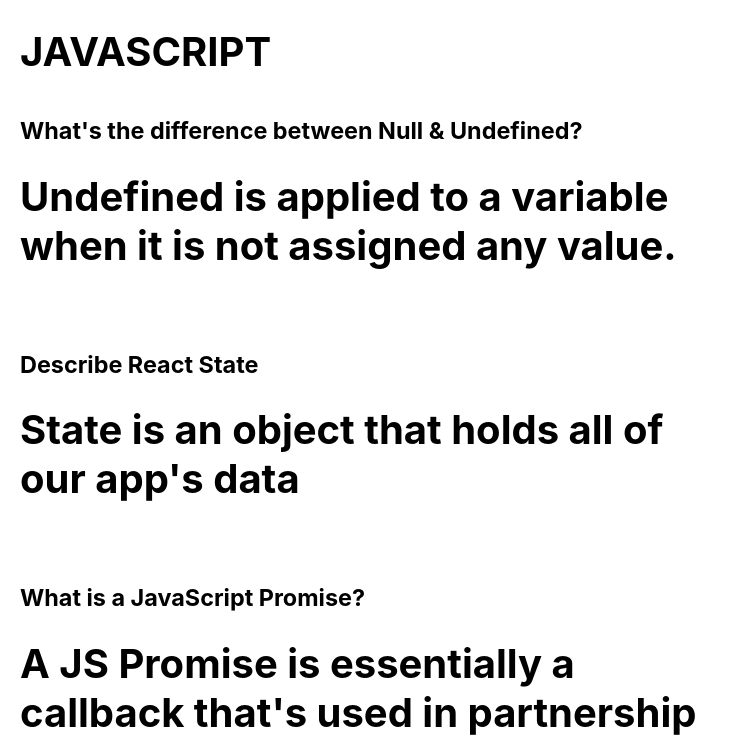
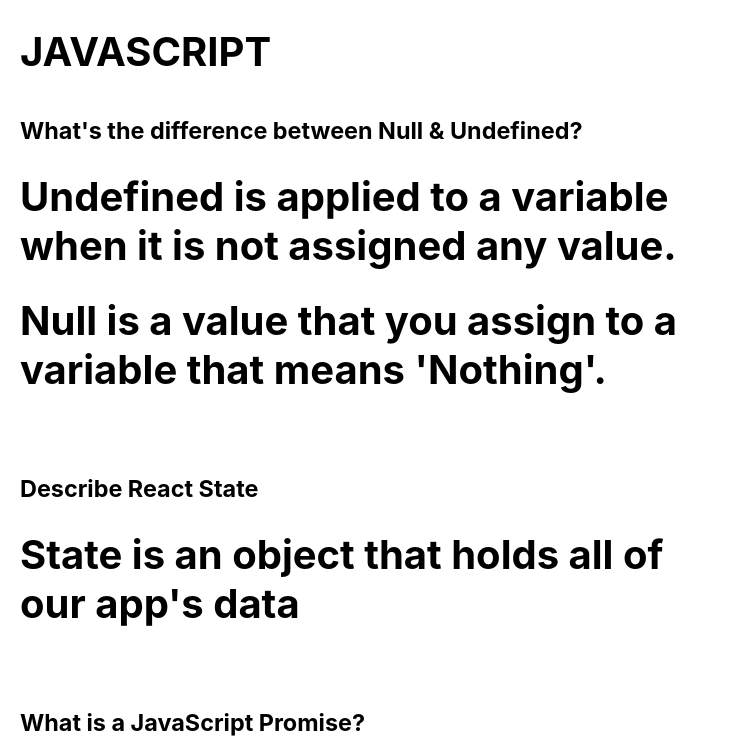
Before and after one commit to ZacharyDinerstein/coding-challenge-app--react, a React (Create React App) app: page / in a window 1280 px wide. Shown: the top 743 px of the page, without its empty margins (0-738 px from the left). Built offline with nearby package versions, Linux system fonts and the light colour scheme.

Commit message:
Displaynig multiple answers

```diff
--- a/src/components/Card/CardMainContent.js
+++ b/src/components/Card/CardMainContent.js
@@ -1,14 +1,17 @@
-import React from 'react';
+import React, { Component } from 'react';
 
-const CardMainContent = props => {
-  const { cardData } = props;
+export default class CardMainContent extends Component {
+  // const CardMainContent = props => {
+  render() {
+    const { cardData } = this.props;
+    console.log(cardData.answers[0].answer)
 
-  console.log(cardData.answers[0].answer)
     return (
-    <h1>{cardData.answers[0].answer}</h1>
-
-
+      cardData.answers.map((answer) => {
+        return <h1>{answer.answer}</h1>
+      })
     )
+  }
 }
 
 //   {props.cardData.answers.map((answer) => {
@@ -44,4 +47,4 @@ const CardMainContent = props => {
 
 
 
-export default CardMainContent;
+// export default CardMainContent;
```
Lines whose indentation alone changed are shown as unchanged.
